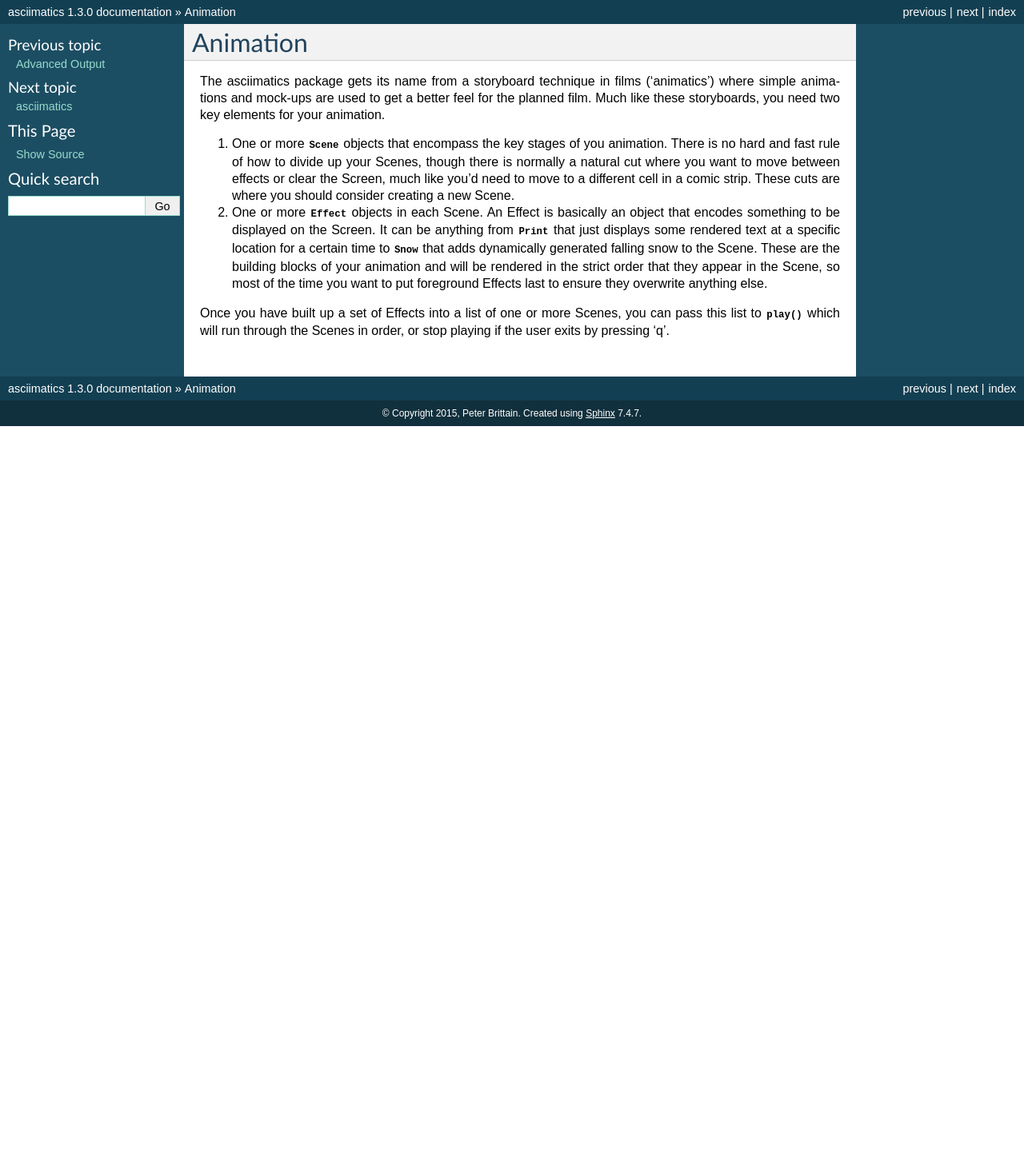
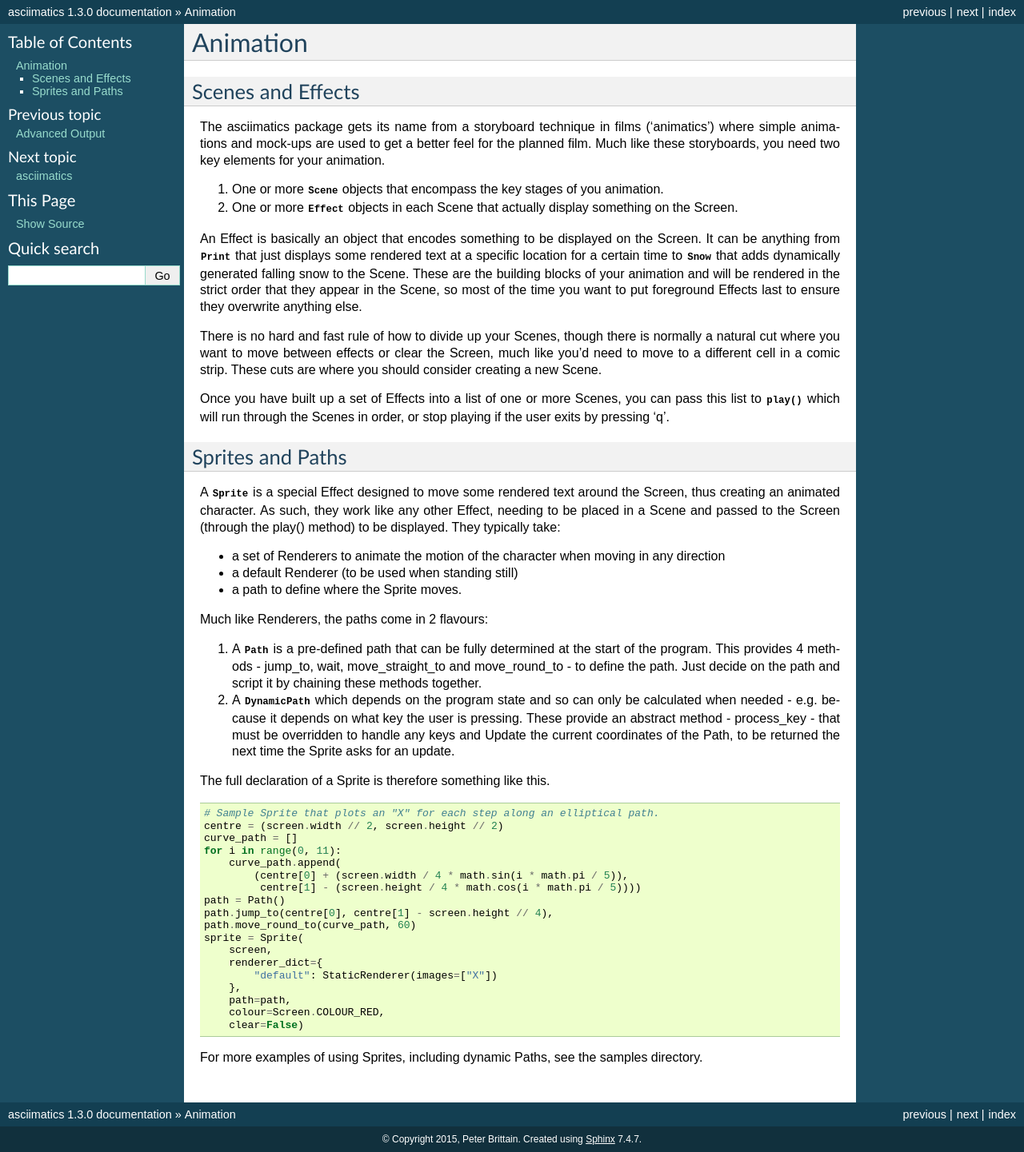
Before and after one commit to peterbrittain/asciimatics, a Sphinx documentation site: the page built from doc/source/animation.rst, in a window 1280 px wide. Shown: the whole page at 80% size. Built offline with Sphinx 7.4.7, drawn with Linux system fonts in a browser that asks for light colours; before the commit the page ends 900 px from its top, so only the background shows below that.

Commit message:
Update animation.rst

```diff
--- a/doc/source/animation.rst
+++ b/doc/source/animation.rst
@@ -1,9 +1,53 @@
 Animation
----------
+=========
+
+Scenes and Effects
+------------------
 The asciimatics package gets its name from a storyboard technique in films ('animatics') where simple animations and mock-ups are used to get a better feel for the planned film.  Much like these storyboards, you need two key elements for your animation.
 
-1. One or more  :py:obj:`.Scene` objects that encompass the key stages of you animation.  There is no hard and fast rule of how to divide up your Scenes, though there is normally a natural cut where you want to move between effects or clear the Screen, much like you'd need to move to a different cell in a comic strip.  These cuts are where you should consider creating a new Scene.
+1. One or more :py:obj:`.Scene` objects that encompass the key stages of you animation.
+2. One or more :py:obj:`.Effect` objects in each Scene that actually display something on the Screen.
 
-2. One or more :py:obj:`.Effect` objects in each Scene.  An Effect is basically an object that encodes something to be displayed on the Screen.  It can be anything from :py:obj:`.Print` that just displays some rendered text at a specific location for a certain time to :py:obj:`.Snow` that adds dynamically generated falling snow to the Scene.  These are the building blocks of your animation and will be rendered in the strict order that they appear in the Scene, so most of the time you want to put foreground Effects last to ensure they overwrite anything else.
+An Effect is basically an object that encodes something to be displayed on the Screen.  It can be anything from :py:obj:`.Print` that just displays some rendered text at a specific location for a certain time to :py:obj:`.Snow` that adds dynamically generated falling snow to the Scene.  These are the building blocks of your animation and will be rendered in the strict order that they appear in the Scene, so most of the time you want to put foreground Effects last to ensure they overwrite anything else.
+
+There is no hard and fast rule of how to divide up your Scenes, though there is normally a natural cut where you want to move between effects or clear the Screen, much like you'd need to move to a different cell in a comic strip.  These cuts are where you should consider creating a new Scene.
 
 Once you have built up a set of Effects into a list of one or more Scenes, you can pass this list to :py:meth:`.play` which will run through the Scenes in order, or stop playing if the user exits by pressing 'q'.
+
+Sprites and Paths
+-----------------
+A :py:obj:`.Sprite` is a special Effect designed to move some rendered text around the Screen, thus creating an animated character.  As such, they work like any other Effect, needing to be placed in a Scene and passed to the Screen (through the play() method) to be displayed.  They typically take:
+
+- a set of Renderers to animate the motion of the character when moving in any direction
+- a default Renderer (to be used when standing still)
+- a path to define where the Sprite moves.
+
+Much like Renderers, the paths come in 2 flavours:
+
+1. A :py:obj:`.Path` is a pre-defined path that can be fully determined at the start of the program.  This provides 4 methods - jump_to, wait, move_straight_to and move_round_to - to define the path.  Just decide on the path and script it by chaining these methods together.
+2. A :py:obj:`.DynamicPath` which depends on the program state and so can only be calculated when needed - e.g. because it depends on what key the user is pressing.  These provide an abstract method - process_key - that must be overridden to handle any keys and Update the current coordinates of the Path, to be returned the next time the Sprite asks for an update.
+
+The full declaration of a Sprite is therefore something like this.
+
+.. code-block:: python
+
+    # Sample Sprite that plots an "X" for each step along an elliptical path.
+    centre = (screen.width // 2, screen.height // 2)
+    curve_path = []
+    for i in range(0, 11):
+        curve_path.append(
+            (centre[0] + (screen.width / 4 * math.sin(i * math.pi / 5)),
+             centre[1] - (screen.height / 4 * math.cos(i * math.pi / 5))))
+    path = Path()
+    path.jump_to(centre[0], centre[1] - screen.height // 4),
+    path.move_round_to(curve_path, 60)
+    sprite = Sprite(
+        screen,
+        renderer_dict={
+            "default": StaticRenderer(images=["X"])
+        },
+        path=path,
+        colour=Screen.COLOUR_RED,
+        clear=False)
+
+For more examples of using Sprites, including dynamic Paths, see the samples directory.
```
